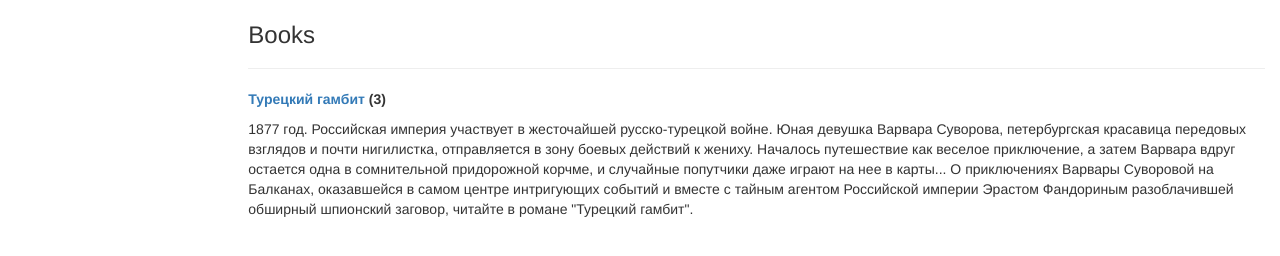
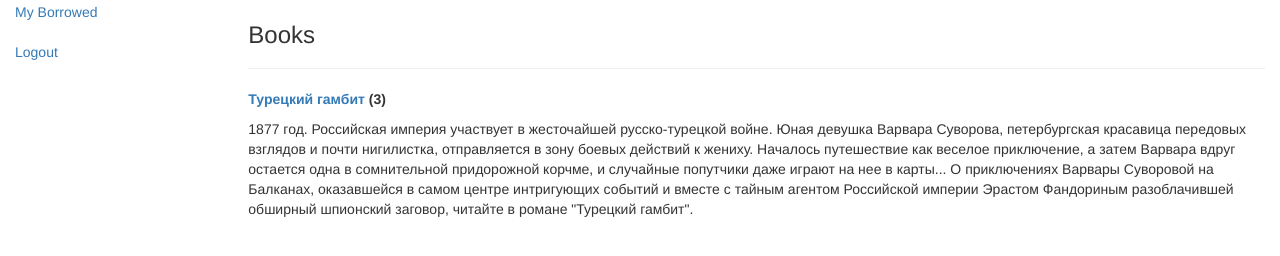
Before and after one commit to vitosv03/city_lib_4, a Django app: page /catalog/author/3 in a window 1280 px wide. Shown: the part 118-374 px from the top of the page. Run offline with Django 3.2, Linux system fonts and the light colour scheme; a user stored in the database is signed in; data comes from the database, SQL or seed files in the repository; some libraries are stand-ins or nearby versions.

Commit message:
7-Добавить список на боковую панель

```diff
--- a/locallibrary/catalog/templates/base_generic.html
+++ b/locallibrary/catalog/templates/base_generic.html
@@ -25,8 +25,11 @@
           <li><a href="{% url 'index' %}">Home</a></li>
           <li><a href="{% url 'books' %}">All books</a></li>
           <li><a href="{% url 'authors' %}">All authors</a></li>
+      <br>
       {% if user.is_authenticated %}
           <li>User: {{ user.get_username }}</li>
+          <li><a href="{% url 'my-borrowed' %}">My Borrowed</a></li>
+      <br>
           <li><a href="{% url 'logout'%}?next={{request.path}}">Logout</a></li>
       {% else %}
           <li><a href="{% url 'login'%}?next={{request.path}}">Login</a></li>
```
